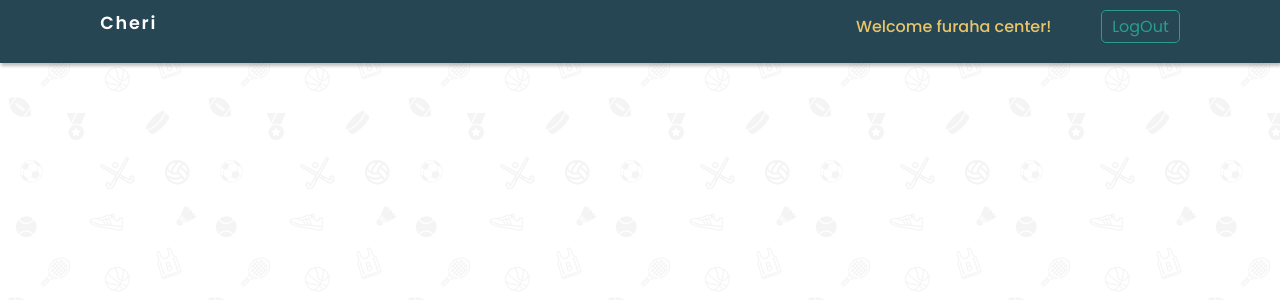
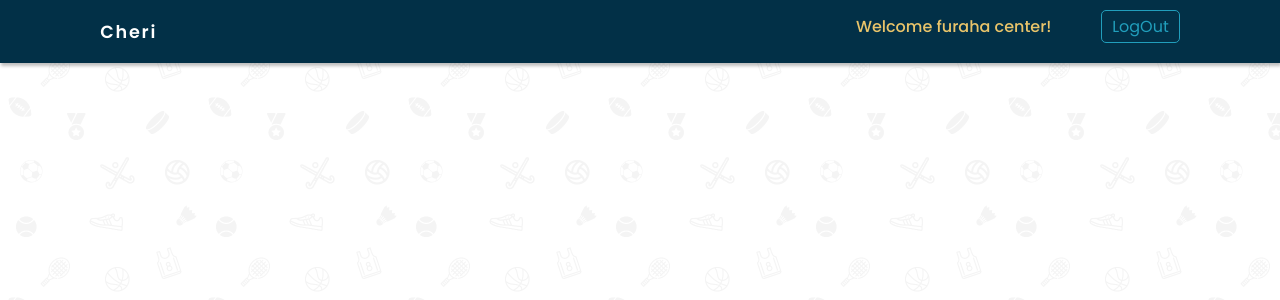
Before and after one commit to mfadhili/CHeri, an Angular app: page / in a window 1280 px wide. Shown: the top 300 px of the page. Built offline with nearby package versions, Linux system fonts and the light colour scheme.

Commit message:
style: align header Logo to center

```diff
--- a/src/app/app.module.ts
+++ b/src/app/app.module.ts
@@ -4,11 +4,13 @@ import { BrowserModule } from '@angular/platform-browser';
 import { AppRoutingModule } from './app-routing.module';
 import { AppComponent } from './app.component';
 import { NavBarComponent } from './components/shared/nav-bar/nav-bar.component';
+import { MidNavComponent } from './components/shared/mid-nav/mid-nav.component';
 
 @NgModule({
   declarations: [
     AppComponent,
-    NavBarComponent
+    NavBarComponent,
+    MidNavComponent
   ],
   imports: [
     BrowserModule,
--- /dev/null
+++ b/src/app/components/shared/mid-nav/mid-nav.component.html
@@ -0,0 +1 @@
+<p>mid-nav works!</p>
--- a/src/app/components/shared/nav-bar/nav-bar.component.css
+++ b/src/app/components/shared/nav-bar/nav-bar.component.css
@@ -6,12 +6,12 @@
 /* Colors from palette https://coolors.co/palette/264653-2a9d8f-e9c46a-f4a261-e76f51 */
 
 :root {
-  --clr-primary: #2A9D8F;
-  --clr-primary-light: #9be7d7;
-  --clr-dark: #264653;
+  --clr-primary: #219EBC;
+  --clr-primary-light: #8ECAE6;
+  --clr-dark: #023047;
   --clr-accent-light: #E9C46A;
-  --clr-accent: #F4A261;
-  --clr-accent-dark: #E76F51;
+  --clr-accent: #FFB703;
+  --clr-accent-dark: #FB8500;
 
   /*  Font Weights*/
   --fw-normal: 400;
@@ -45,6 +45,7 @@ nav {
   flex-wrap: wrap;
   flex-direction: row;
   justify-content: space-between;
+  align-items: center;
 }
 
 .top-nav {
--- a/src/styles.css
+++ b/src/styles.css
@@ -9,12 +9,12 @@
 }
 /* Colors from palette https://coolors.co/palette/264653-2a9d8f-e9c46a-f4a261-e76f51 */
 :root {
-  --clr-primary: #2A9D8F;
-  --clr-primary-light: #9be7d7;
-  --clr-dark: #264653;
+  --clr-primary: #219EBC;
+  --clr-primary-light: #8ECAE6;
+  --clr-dark: #023047;
   --clr-accent-light: #E9C46A;
-  --clr-accent: #F4A261;
-  --clr-accent-dark: #E76F51;
+  --clr-accent: #FFB703;
+  --clr-accent-dark: #FB8500;
 
   /*  Font Weights*/
   --fw-normal: 400;
```
Also changed, not shown: src/app/components/shared/mid-nav/mid-nav.component.ts (added, +10 -0 lines), src/app/components/shared/mid-nav/mid-nav.component.css (added), 1 other file (tests, documents, lock files or other folders).
